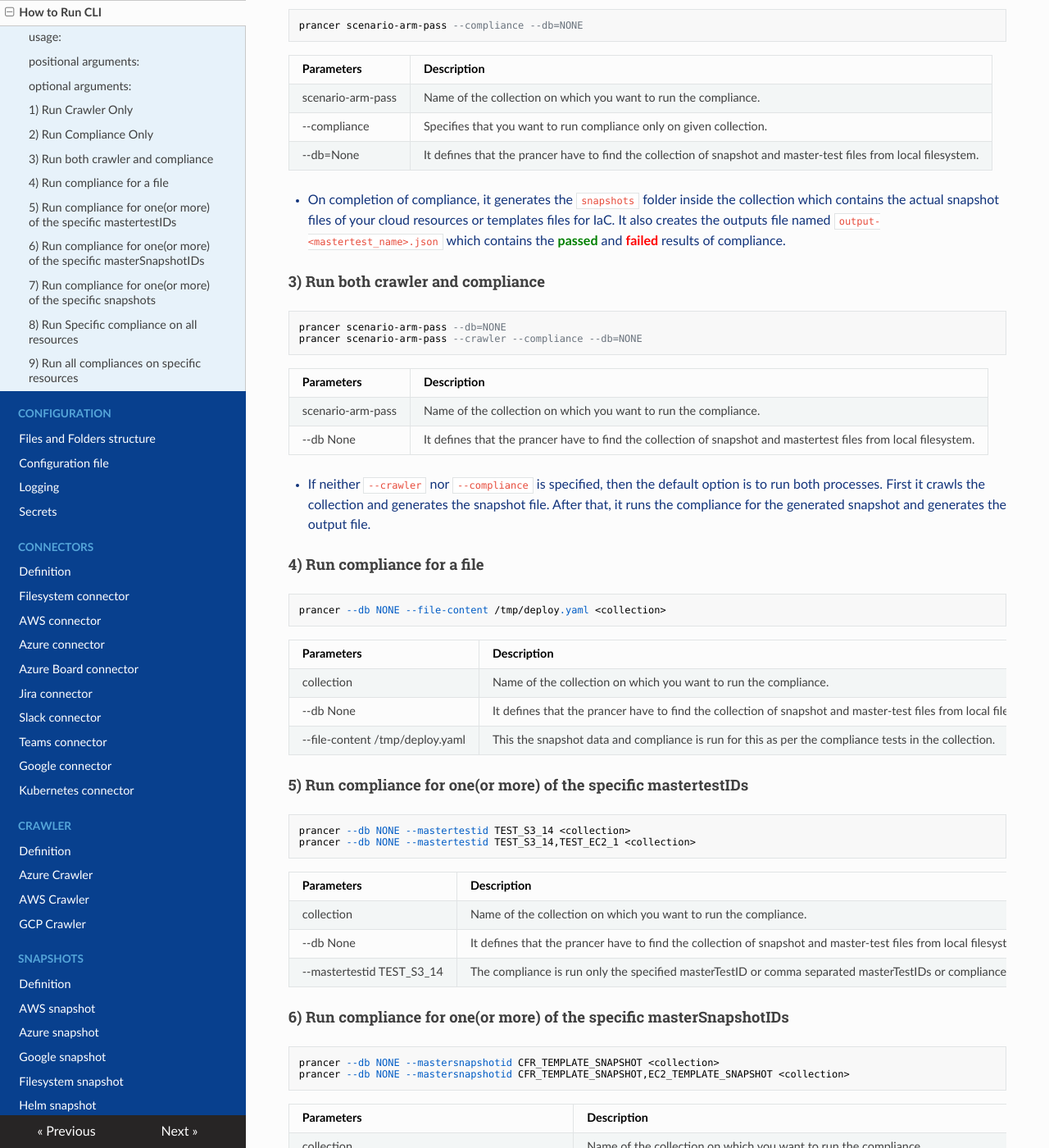
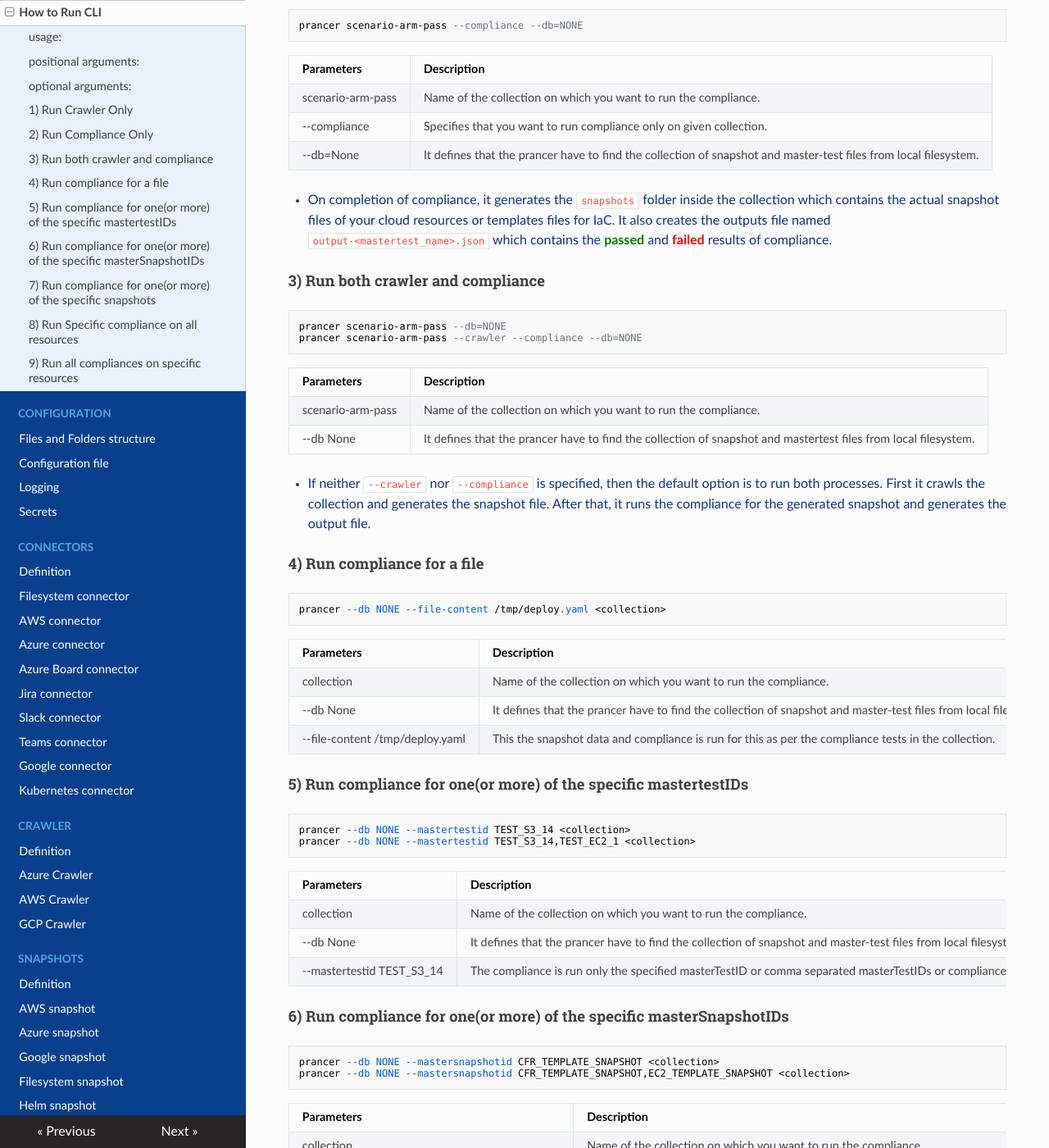
Before and after one commit to prancer-io/cloud-validation-framework, an MkDocs documentation site: the page built from docs/docs/cli_run.md, in a window 1280 px wide and 1400 px high, scrolled down 2261 px. Shown: the whole window at 82% size. Built offline with MkDocs 1.6.1, drawn with Linux system fonts in a browser that asks for light colours; nearby versions of some CDN libraries.

Commit message:
css updated

```diff
--- a/docs/docs/extra.css
+++ b/docs/docs/extra.css
@@ -52,7 +52,7 @@
 }
 
 .toctree-l1:hover {
-    background: #e7f2fa;
+    background: #08408e;
     color: #9d0406;
 }
 
@@ -105,3 +105,7 @@
 .wy-nav-content {
     max-width: 100% !important;
 }
+
+code, .rst-content tt, .rst-content code {
+    white-space: pre;
+  }
```
